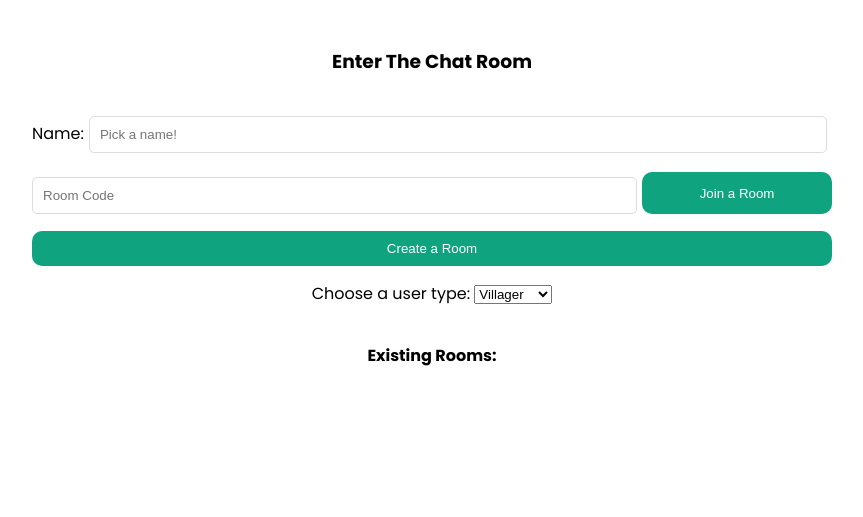
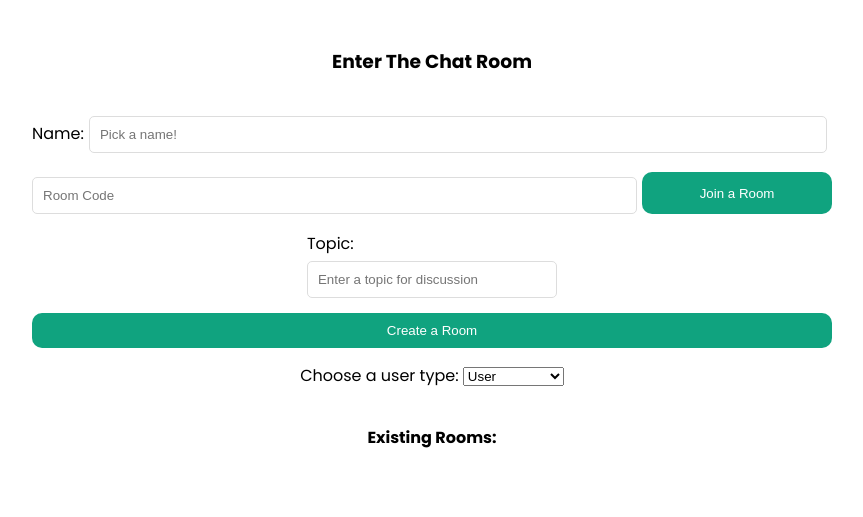
Before and after one commit to mhrkq/RumorChat, a Flask app: page / in a window 1280 px wide. Shown: the top 517 px of the page, without its empty margins (208-1071 px from the left). Run offline with Flask 3, Linux system fonts and the light colour scheme; data that the repository does not hold is empty; some libraries are stand-ins or nearby versions.

Commit message:
Added discussion topics

```diff
--- a/main.py
+++ b/main.py
@@ -104,6 +104,7 @@ class Rooms(db.Model):
     # members = db.Column(db.String)  # Storing members as a comma-separated string
     # Relationship
     members = db.Column(JSON)  # Use db.String if JSON is not available, and serialize manually
+    topic = db.Column(db.String, nullable=False)  # New field for discussion topic
     messages = db.relationship("Messages", backref="room_info", lazy=True)
 
 class Messages(db.Model):
@@ -237,10 +238,12 @@ def home():
     # Clear session when user goes to home page
     # so that they can't navigate directly to chat page without entering name and room code
     session.clear()
-    # Query the database for all room codes
-    existing_rooms = Rooms.query.with_entities(Rooms.code).all()
+    # Query the database for all room codes and topics
+    existing_rooms = Rooms.query.all()
+    # existing_rooms = Rooms.query.with_entities(Rooms.code).all()
+    print(existing_rooms)
     # Convert query results to a list of strings
-    existing_rooms = [room.code for room in existing_rooms]
+    existing_rooms = [(room.code, room.topic) for room in existing_rooms]
 
     if LOGGING:
         print(
@@ -252,6 +255,7 @@ def home():
         # attempt to grab values from form; returns None if doesn't exist
         name = request.form.get("name")
         code = request.form.get("code")
+        topic = request.form.get("topic")
         # False if doesn't exist
         join = request.form.get("join", False)
         create = request.form.get("create", False)
@@ -266,6 +270,7 @@ def home():
                 error="Please enter a valid name (letters, numbers and space only)",
                 code=code,
                 name=name,
+                topic=topic,
                 existing_rooms=existing_rooms,
             )
 
@@ -276,6 +281,7 @@ def home():
                 error="Please enter a room code",
                 code=code,
                 name=name,
+                topic=topic,
                 existing_rooms=existing_rooms,
             )
 
@@ -291,8 +297,12 @@ def home():
             members_list = room_info.members.split(",") if room_info.members else []
         # If attempting to create a new room
         if create != False:
+            topic = request.form.get("topic")
+            # Validate topic is not empty
+            if not topic.strip():
+                return render_template("home.html", error="Topic cannot be empty", code=code, name=name, existing_rooms=existing_rooms)
             code = generate_unique_code(6)
-            new_room = Rooms(code=code, members="")
+            new_room = Rooms(code=code, members="", topic=topic)
             db.session.add(new_room)
             db.session.commit()
             if LOGGING:
@@ -309,6 +319,7 @@ def home():
                 "home.html",
                 error="Room code does not exist",
                 code=code,
+                topic=topic,
                 name=name,
                 existing_rooms=existing_rooms,
             )
@@ -318,6 +329,7 @@ def home():
                 "home.html",
                 error="Name already exists in the room",
                 code=code,
+                topic=topic,
                 name=name,
                 existing_rooms=existing_rooms,
             )
@@ -328,6 +340,7 @@ def home():
         session["room"] = code
         session["name"] = name
         session["user_type"] = user_type
+        # session["topic"] = topic
 
         # Check if there's already a preexisting initial_chat_session for this user
         existing_session = ChatbotMessages.query.filter_by(
@@ -372,6 +385,7 @@ def room():
     room = session.get("room")
     name = session.get("name")
     user_type = session.get("user_type")
+    # topic = session.get("topic")
     # Ensure user can only go to /room route if they either generated a new room
     # or joined an existing room from the home page
     room_info = Rooms.query.filter_by(code=room).first()
@@ -442,7 +456,9 @@ def room():
             max_session = chatbot_msg["session"]
     latestAnnouncement = Annoucements.query.filter_by(room_code=room).order_by(Annoucements.date.desc()).first()
 
-
+    # Get topic for the given room
+    topic = room_info.topic
+    print(f"Room: {room}, Name: {name}, User Type: {user_type}, Topic: {topic}")
     # remove_inactive_members_from_db(room)
     if LOGGING:
         print(f"Time taken to finish room(): {time() - start_time} seconds")
@@ -456,6 +472,7 @@ def room():
         comment_reports=comment_reports_list,
         profile_pictures=profile_pictures,
         name=name,
+        topic=topic,
         user_type=user_type,
         max_session=max_session,
         latest_announcement=latestAnnouncement,
@@ -692,7 +709,7 @@ def connect(auth):
         name=content["name"],
         message=content["message"],
         date=content["date"],
-        user_type="ADMIN",  # New field for user type
+        user_type="Administrator",  # New field for user type
     )
     db.session.add(msg)
     db.session.commit()
@@ -716,7 +733,7 @@ def connect(auth):
         members = json.loads(room_info.members) if room_info.members else []
         # Check if member is already in the list to avoid duplication
         if not any(member['name'] == session.get("name") for member in members):
-            members.append({"name": session.get("name"), "user_type": session.get("user_type", "villager")})
+            members.append({"name": session.get("name"), "user_type": session.get("user_type", "User")})
         room_info.members = json.dumps(members)
         db.session.commit()
         # Emit the updated members list
@@ -759,7 +776,7 @@ def disconnect():
         name=content["name"],
         message=content["message"],
         date=content["date"],
-        user_type="ADMIN",  # New field for user type
+        user_type="Administrator",  # New field for user type
     )
     db.session.add(msg)
     db.session.commit()
@@ -796,7 +813,7 @@ def disconnect():
 ###### Voting Routes ########
 # @app.route("/start_vote", methods=["POST"])
 # def start_vote():
-#     if session.get("user_type") != "ADMIN":
+#     if session.get("user_type") != "Administrator":
 #         return jsonify({"error": "Unauthorized"}), 403
 #     # Assuming room_code is available in the session
 #     room_code = session.get("room")
@@ -810,7 +827,7 @@ def disconnect():
 
 # @app.route("/end_vote", methods=["POST"])
 # def end_vote():
-#     if session.get("user_type") != "ADMIN":
+#     if session.get("user_type") != "Administrator":
 #         return jsonify({"error": "Unauthorized"}), 403
 #     room_code = session.get("room")
 #     success = end_vote_session(room_code)
@@ -828,7 +845,7 @@ def disconnect():
 
 @app.route("/post_announcement", methods=["POST"])
 def post_announcement():
-    if session.get("user_type") != "ADMIN":
+    if session.get("user_type") != "Administrator":
         return jsonify({"error": "Unauthorized"}), 403
     announcement = request.form.get("announcement")
     timestamp = datetime.now().strftime("%Y-%m-%d %H:%M:%S")
@@ -843,12 +860,12 @@ def post_announcement():
 
 # @socketio.on("start_vote")
 # def handle_start_vote(data):
-#     if session.get("user_type") == "ADMIN" and start_vote_session(session.get("room")):
+#     if session.get("user_type") == "Administrator" and start_vote_session(session.get("room")):
 #         emit("vote_started", room=session.get("room"))
 
 # @socketio.on("end_vote")
 # def handle_end_vote(data):
-#     if session.get("user_type") == "ADMIN" and end_vote_session(session.get("room")):
+#     if session.get("user_type") == "Administrator" and end_vote_session(session.get("room")):
 #         emit("vote_ended", room=session.get("room"))
 
 # # Handle vote casting via Socket.IO
@@ -859,9 +876,9 @@ def post_announcement():
 #     voter = session.get("name")
 #     user_type = session.get("user_type")
 
-#     # Update vote locally for ADMIN without broadcasting globally
-#     if user_type == 'ADMIN':
-#         # Logic to handle vote casting for ADMIN view
+#     # Update vote locally for Administrator without broadcasting globally
+#     if user_type == 'Administrator':
+#         # Logic to handle vote casting for Administrator view
 #         pass
 
 # def start_vote_session(room_code):
@@ -984,7 +1001,7 @@ def create_new_session():
         name="Chatbot",
         owner=name,
         session=new_session,
-        user_type="ADMIN",
+        user_type="Administrator",
         message=f"Started new session: {new_session}",
         date=datetime.now(),
     )
@@ -1263,7 +1280,7 @@ def background_task(name, sid, session_id, room_code, prompt, user_type):
             session=session_id,
             message=response,
             date=datetime.now(),
-            user_type="ADMIN",
+            user_type="Administrator",
         )
         db.session.add(chatbot_msg)
         db.session.commit()
@@ -1387,6 +1404,7 @@ if __name__ == "__main__":
         print("Logging disabled")
     with app.app_context():
         # Create all tables in the database if they don't exist
+        # db.drop_all()
         db.create_all()
     # eventlet.wsgi.server(eventlet.listen(('0.0.0.0', 8080)), app, debug=True)
     socketio.run(app, host="0.0.0.0", port=8080, debug=True)
--- a/templates/home.html
+++ b/templates/home.html
@@ -9,14 +9,18 @@
     <input type="text" placeholder="Room Code" name="code" value="{{code}}"/>
     <button type="submit" name="join" class="join-btn">Join a Room</button>
   </div>
+  <div>
+     <label>Topic:</label>
+    <input type="text" placeholder="Enter a topic for discussion" name="topic"/>
+  </div>
   <button type="submit" name="create" class="create-btn">Create a Room</button>
   <div>
   <label for="user_type">Choose a user type:</label>
     <select name="user_type" id="user_type">
-      <option value="villager">Villager</option>
-      <option value="seer">Seer</option>
-      <option value="werewolf">Werewolf</option>
-      <option value="ADMIN">ADMIN</option>
+      <option value="User">User</option>
+      <option value="Moderator">Moderator</option>
+      <option value="Disinformer">Disinformer</option>
+      <option value="Administrator">Administrator</option>
   </select>
 </div>
   {% if error %}
@@ -26,8 +30,8 @@
   {% endif %}
   <h4>Existing Rooms:</h4>
     <ul>
-        {% for room_code in existing_rooms %}
-        <li>{{ room_code }}</li>
+        {% for room_code, topic in existing_rooms %}
+        <li>({{ room_code }}) Topic: {{ topic }}</li>
         {% endfor %}
     </ul>
   </form>
```
Also changed, not shown: templates/room.html (+18 -17 lines).
